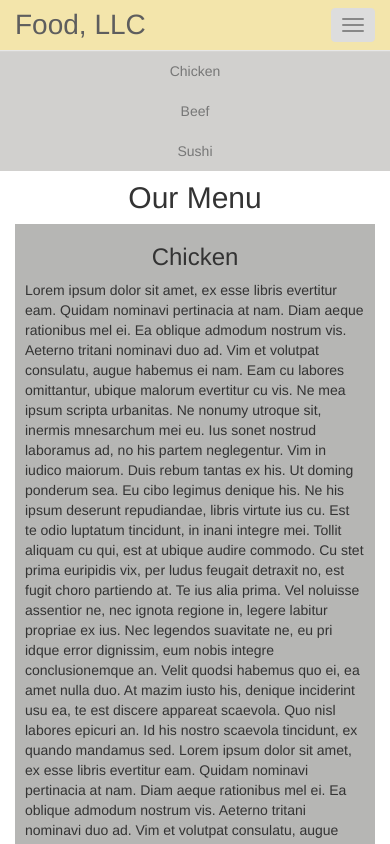
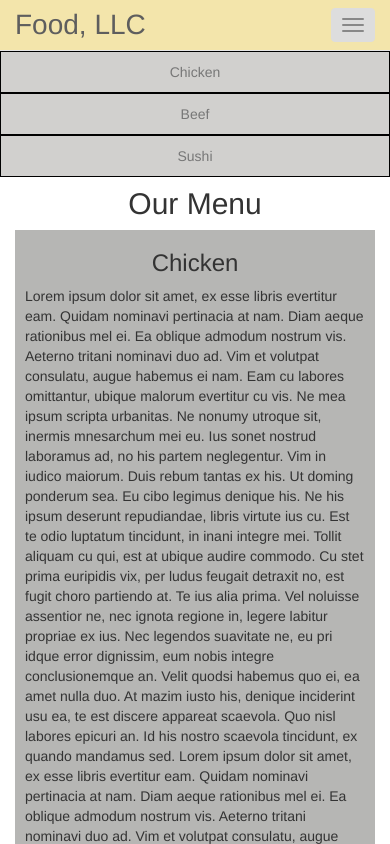
Before and after one commit to Siddhant103/coursera, a plain HTML site: page module-3-solution/index.html in a window 390 px wide. Both pictures are taken after a click on the button "Toggle navigation". Shown: the top 844 px of the page. Drawn offline with Linux system fonts and the light colour scheme; a script that the page names is missing.

Commit message:
Some modifications

```diff
--- a/module-3-solution/css/styles.css
+++ b/module-3-solution/css/styles.css
@@ -31,6 +31,7 @@
 .row {
 	margin:auto;
 }
+
 @media (max-width: 767px){
 	#collapsable-nav {
 	background-color: #D1D0CE;
@@ -47,4 +48,8 @@
 #nav-list li:hover {
 	background: #E7E7E7;
 }
+#nav-list li {
+	border :1px solid black;
 }
+
+}
```
